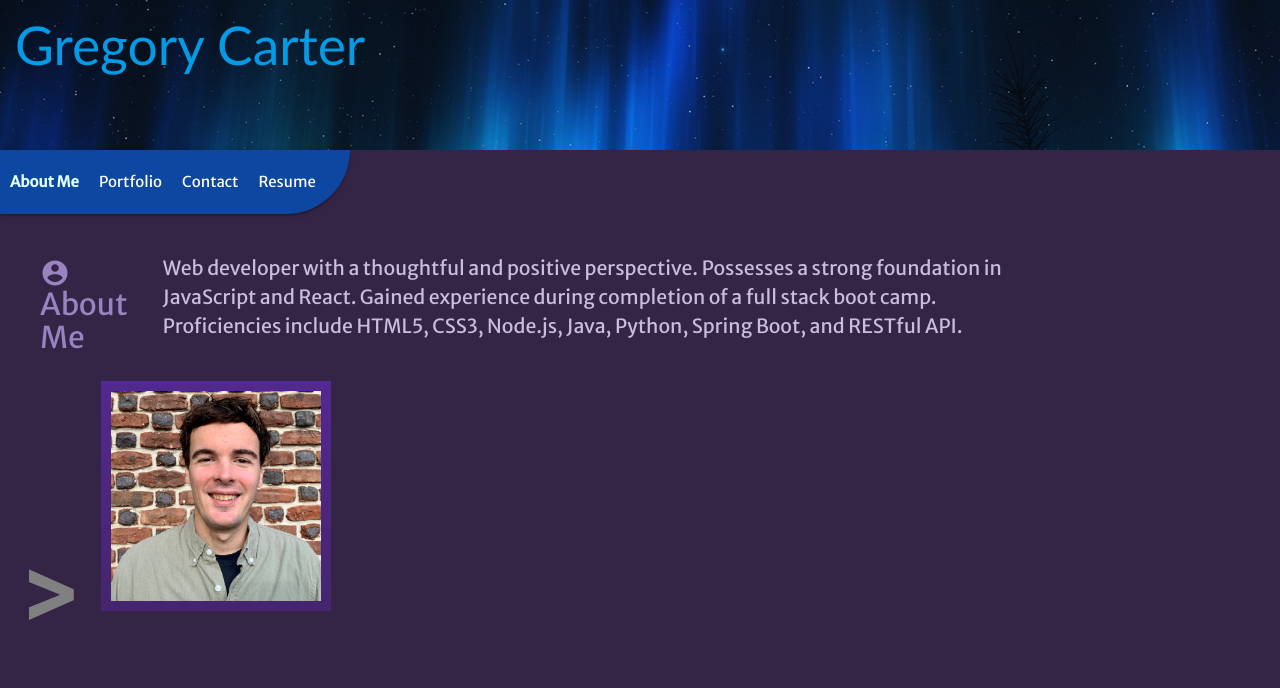
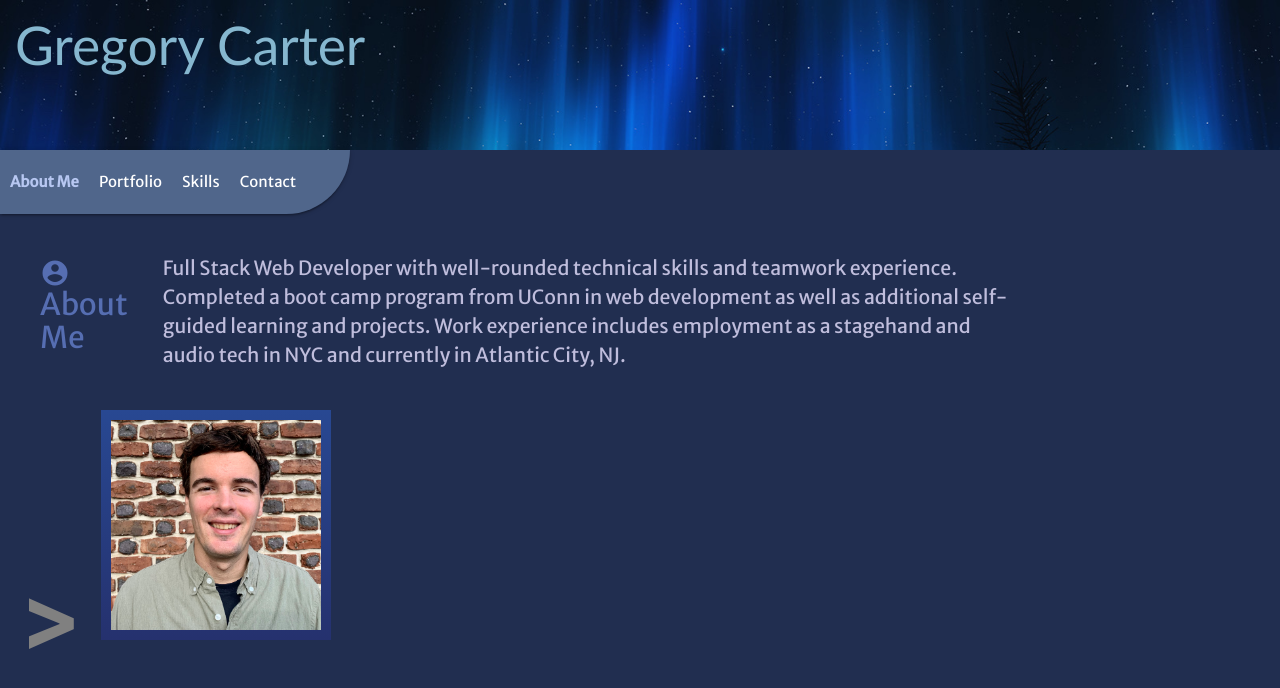
Before and after one commit to gregoryjohncarter/react-descriptive-materials, a React (Create React App) app: page / in a window 1280 px wide. Shown: the top 688 px of the page. Built offline with nearby package versions, Linux system fonts and the light colour scheme; a web font is replaced by a local one.

Commit message:
style/content update w/ new skills section

```diff
--- a/public/index.html
+++ b/public/index.html
@@ -14,6 +14,7 @@
     <link href="https://fonts.googleapis.com/css2?family=Merriweather+Sans&family=Source+Serif+Pro&display=swap" rel="stylesheet">
     <link rel="stylesheet" href="https://cdnjs.cloudflare.com/ajax/libs/materialize/1.0.0/css/materialize.min.css">
     <link href="https://fonts.googleapis.com/icon?family=Material+Icons" rel="stylesheet">
+    <link rel="stylesheet" type='text/css' href="https://cdn.jsdelivr.net/gh/devicons/devicon@latest/devicon.min.css" />
     <link rel="apple-touch-icon" href="%PUBLIC_URL%/logo192.png" />
     <!--
       manifest.json provides metadata used when your web app is installed on a
--- a/src/App.js
+++ b/src/App.js
@@ -5,23 +5,35 @@ import Header from './components/Header';
 import About from './components/About';
 import Portfolio from './components/Portfolio';
 import ContactForm from './components/Contact';
-import Resume from './components/Resume';
+import Skills from './components/Skills';
 
 function App() {
   const [showAbout, setShowAbout] = useState(true);
   const [showPortfolio, setShowPortfolio] = useState(false);
   const [showContact, setShowContact] = useState(false);
-  const [showResume, setShowResume] = useState(false);
+  const [showSkills, setShowSkills] = useState(false);
 
   const [categories] = useState([
     {
       section: 'About Me',
-      description: 'Web developer with a thoughtful and positive perspective. Possesses a strong foundation in JavaScript and React. Gained experience during completion of a full stack boot camp. Proficiencies include HTML5, CSS3, Node.js, Java, Python, Spring Boot, and RESTful API.',
+      description: 'Full Stack Web Developer with well-rounded technical skills and teamwork experience. Completed a boot camp program from UConn in web development as well as additional self-guided learning and projects. Work experience includes employment as a stagehand and audio tech in NYC and currently in Atlantic City, NJ.',
       icon: 'account_circle'
     },
-    { section: 'Portfolio', description: 'Please consider browsing through some of my projects. Also see additional GitHub links for more info.', icon:'dashboard' },
-    { section: 'Contact', description: 'Use this form to contact me with any questions or inquiries.', icon:'message' },
-    { section: 'Resume', description: 'This resume reflects upon my acquired skills and qualifications.', icon:'note' },
+    {
+      section: 'Portfolio',
+      description: 'Here are links to completed projects of mine hosted on Heroku, with additional GitHub repository links.',
+      icon:'dashboard'
+    },
+    {
+      section: 'Skills',
+      description: 'These are some of my technical skills ',
+      icon:'note'
+    },
+    {
+      section: 'Contact',
+      description: 'Here is my contact information with LinkedIn and GitHub profile links.',
+      icon:'message'
+    },
   ]);
 
   const [currentCategory, setCurrentCategory] = useState(categories[0]);
@@ -29,7 +41,7 @@ function App() {
   const about = (showAbout && <About currentCategory={currentCategory}></About>);
   const portfolio = (showPortfolio && <Portfolio currentCategory={currentCategory}></Portfolio>);
   const contact = (showContact && <ContactForm currentCategory={currentCategory}></ContactForm>);
-  const resume = (showResume && <Resume currentCategory={currentCategory}></Resume>);
+  const skills = (showSkills && <Skills currentCategory={currentCategory}></Skills>);
 
   return (
     <div>
@@ -45,8 +57,8 @@ function App() {
             showPortfolio={showPortfolio}
             setShowContact={setShowContact}
             showContact={showContact}
-            setShowResume={setShowResume}
-            showResume={showResume}
+            setShowSkills={setShowSkills}
+            showSkills={showSkills}
           ></Header>
         </div>
       </div>
@@ -57,7 +69,7 @@ function App() {
               {about}
               {portfolio}
               {contact}
-              {resume}
+              {skills}
             </div>
           </main>
         </div>
--- a/src/components/About/index.js
+++ b/src/components/About/index.js
@@ -14,7 +14,7 @@ function About({ currentCategory }) {
         <p className="gt">
           &gt;
         </p>
-        <img className="imgGreg" src={require("../../assets/images/linkedinselfie.jpg")} alt="greg-pic" height="230px" width="230px"/>
+        <img className="imgGreg" src={require("../../assets/images/GcarterPhoto.jpg")} alt="greg-pic" height="230px" width="230px"/>
       </div>
     </div>
   );
--- a/src/components/Contact/index.js
+++ b/src/components/Contact/index.js
@@ -20,11 +20,11 @@ function ContactForm({ currentCategory }) {
         </section>
         <form id="contact-form">
           <div className="width">
-            <label htmlFor="name" className="contact">Mobile phone:</label>
-            <p className="input-field gray">(203) 841 7713</p>
+            <label htmlFor="name" className="contact">Phone:</label>
+            <p className="input-field gray">(203) 841-7713</p>
           </div>
           <div className="width">
-            <label htmlFor="email" className="contact">Email address:</label>
+            <label htmlFor="email" className="contact">Email:</label>
             <p className="input-field gray">gregoryjohncarter@gmail.com</p>
           </div>
           <footer className="marginBot">
--- a/src/components/Header/index.js
+++ b/src/components/Header/index.js
@@ -9,11 +9,11 @@ function Header(props) {
     showAbout,
     showPortfolio,
     showContact,
-    showResume,
+    showSkills,
     setShowAbout,
     setShowPortfolio,
     setShowContact,
-    setShowResume,
+    setShowSkills,
   } = props;
 
   return (
@@ -28,8 +28,8 @@ function Header(props) {
         showPortfolio={showPortfolio}
         setShowContact={setShowContact}
         showContact={showContact}
-        setShowResume={setShowResume}
-        showResume={showResume}
+        setShowSkills={setShowSkills}
+        showSkills={showSkills}
       ></Nav>
     </div>
   );
--- a/src/components/Navigation/index.js
+++ b/src/components/Navigation/index.js
@@ -9,11 +9,11 @@ function Nav(props) {
     showAbout,
     showPortfolio,
     showContact,
-    showResume,
+    showSkills,
     setShowAbout,
     setShowPortfolio,
     setShowContact,
-    setShowResume
+    setShowSkills
   } = props;
 
   useEffect(() => {
@@ -27,7 +27,7 @@ function Nav(props) {
           Gregory Carter
         </a>
       </h2>
-      <nav className="blue darken-4">
+      <nav className="nav-color">
         <div className="nav-wrapper">
           <ul data-testid="nav-mobile" className="left">
             {categories.map((category) => (
@@ -39,10 +39,11 @@ function Nav(props) {
               >
                 <span className={currentCategory.section === category.section ? 'navStyle fontOne navGlow' : 'navStyle fontOne'} onClick={() => {
                     return (setCurrentCategory(category),
-                    category.section === 'About Me' && (setShowPortfolio(false), setShowContact(false), setShowResume(false), setShowAbout(true)),
-                    category.section === 'Portfolio' && (setShowAbout(false), setShowContact(false), setShowResume(false), setShowPortfolio(true)),
-                    category.section === 'Contact' && (setShowPortfolio(false), setShowAbout(false), setShowResume(false), setShowContact(true)),
-                    category.section === 'Resume' && (setShowAbout(false), setShowPortfolio(false), setShowContact(false), setShowResume(true)))
+                    category.section === 'About Me' && (setShowPortfolio(false), setShowContact(false), setShowSkills(false), setShowAbout(true)),
+                    category.section === 'Skills' && (setShowAbout(false), setShowPortfolio(false), setShowContact(false), setShowSkills(true)),
+                    category.section === 'Portfolio' && (setShowAbout(false), setShowContact(false), setShowSkills(false), setShowPortfolio(true)),
+                    category.section === 'Contact' && (setShowPortfolio(false), setShowAbout(false), setShowSkills(false), setShowContact(true))
+                    )
                   }
                 }
                 >
--- a/src/components/Resume/index.js
+++ /dev/null
@@ -1,16 +0,0 @@
-import React from 'react';
-import Pdf from '../../assets/GJCResumePage.pdf'
-
-function Resume({ currentCategory }) {
-  const { section, description, icon } = currentCategory;
-  return (
-    <div className="mobileResume box-bottom">
-      <section className="fontOne">
-        <h3 data-testid="h3tag" className="bodyFontAlt animate__animated animate__fadeIn resume"><i className="small material-icons">{icon}</i>{section}</h3>
-      </section>
-      <iframe className="pdf marginLeft" src={`${Pdf}#view=fitH`} title="GregorysResume" height="100%" width="100%"/>
-    </div>
-  );
-}
-
-export default Resume;
--- /dev/null
+++ b/src/components/Skills/index.js
@@ -0,0 +1,58 @@
+import React from 'react';
+
+function Skills({ currentCategory }) {
+  const { section, description, icon } = currentCategory;
+  return (
+    <div className="mobileResume box-bottom">
+      <section className="fontOne">
+        <h3 data-testid="h3tag" className="bodyFontAlt animate__animated animate__fadeIn resume"><i className="small material-icons">{icon}</i>{section}</h3>
+      </section>
+      <section className="skills">
+        <article className="wrapper">
+          <div className="marquee">
+            <div className="marquee__group">
+              <i className="devicon-python-plain icon-dimensions"></i>
+              <i className="devicon-javascript-plain icon-dimensions"></i>
+              <i className="devicon-nodejs-plain-wordmark icon-dimensions"></i>
+              <i className="devicon-react-original-wordmark icon-dimensions"></i>
+              <i className="devicon-bootstrap-plain-wordmark icon-dimensions"></i>
+              <i className="devicon-css3-plain-wordmark icon-dimensions"></i>
+              <i className="devicon-mongodb-plain-wordmark icon-dimensions"></i>
+            </div>
+            <div aria-hidden="true" className="marquee__group">
+            <i className="devicon-python-plain icon-dimensions"></i>
+              <i className="devicon-javascript-plain icon-dimensions"></i>
+              <i className="devicon-nodejs-plain-wordmark icon-dimensions"></i>
+              <i className="devicon-react-original-wordmark icon-dimensions"></i>
+              <i className="devicon-bootstrap-plain-wordmark icon-dimensions"></i>
+              <i className="devicon-css3-plain-wordmark icon-dimensions"></i>
+              <i className="devicon-mongodb-plain-wordmark icon-dimensions"></i>
+            </div>
+          </div>
+          <div className="marquee marquee--reverse reverse">
+            <div className="marquee__group">
+              <i className="devicon-java-plain-wordmark icon-dimensions"></i>
+              <i className="devicon-materialui-plain icon-dimensions"></i>
+              <i className="devicon-mysql-plain-wordmark icon-dimensions"></i>
+              <i className="devicon-git-plain-wordmark icon-dimensions"></i>
+              <i className="devicon-csharp-plain icon-dimensions"></i>
+              <i className="devicon-html5-plain-wordmark icon-dimensions"></i>
+              <i className="devicon-spring-original-wordmark icon-dimensions"></i>
+            </div>
+            <div aria-hidden="true" className="marquee__group">
+            <i className="devicon-java-plain-wordmark icon-dimensions"></i>
+              <i className="devicon-materialui-plain icon-dimensions"></i>
+              <i className="devicon-mysql-plain-wordmark icon-dimensions"></i>
+              <i className="devicon-git-plain-wordmark icon-dimensions"></i>
+              <i className="devicon-csharp-plain icon-dimensions"></i>
+              <i className="devicon-html5-plain-wordmark icon-dimensions"></i>
+              <i className="devicon-spring-original-wordmark icon-dimensions"></i>
+            </div>
+          </div>
+        </article>
+      </section>
+    </div>
+  );
+}
+
+export default Skills;
--- a/src/index.css
+++ b/src/index.css
@@ -1,8 +1,17 @@
 :root {
-  --primary: #8c54ff;
-  --secondary: lightcyan;
-  --bg: #342547;
+  --primary: #293bff;
+  --secondary: #b7c7f1;
+  --bg: #212e50;
   --test: #2d2d2d;
+  --color-text: #1f3d7d;
+  --color-bg: #212e50;
+  --color-bg-accent: #98a2c5;
+
+  --size: clamp(10rem, 1rem + 40vmin, 30rem);
+  --gap: calc(var(--size) / 14);
+  --duration: 50s;
+  --scroll-start: 0;
+  --scroll-end: calc(-100% - var(--gap));
 }
 
 body {
@@ -37,6 +46,10 @@ code {
   position: relative;
 }
 
+.nav-color {
+  background-color: #708bb49a;
+}
+
 .z-index-bot {
   z-index: 1;
 }
@@ -54,7 +67,8 @@ code {
 }
 
 .palatino {
-  font-family: 'Trebuchet MS', 'Lucida Grande', 'Lucia Sans Unicode', 'Lucida Sans', 'Tahoma', 'sans-serif'
+  font-family: 'Trebuchet MS', 'Lucida Grande', 'Lucia Sans Unicode', 'Lucida Sans', 'Tahoma', 'sans-serif';
+  color: #86b7cf;
 }
 
 nav a:hover {
@@ -73,7 +87,7 @@ nav a:hover {
     width: 100%;
     height: 4px;
     border-radius: 4px;
-    background-color: #7ebcde;
+    background-color: #4481a3;
     bottom: 0;
     left: 0;
     transform-origin: right;
@@ -112,29 +126,6 @@ textarea {
 .navActive {
   color: var(--secondary);
   font-weight: bold;
-}
-
-@keyframes pulse-blue {
-  0% {
-    border-radius: 10px;
-    transform: scale(0.95);
-    box-shadow: 0 0 0 0 rgba(52, 172, 224, 0.7);
-  }
-
-  70% {
-    border-radius: 15px;
-    transform: scale(1);
-    box-shadow: 0 0 0 10px rgba(52, 172, 224, 0);
-  }
-
-  100% {
-    transform: scale(0.95);
-    box-shadow: 0 0 0 0 rgba(52, 172, 224, 0);
-  }
-}
-
-.navGlow {
-  animation: pulse-blue 2s infinite;
 }
 
 .iconHover, .socialHover {
@@ -191,7 +182,7 @@ section {
 }
 
 .bodyFont {
-  color: #c8bddc;
+  color: #bfbddc;
   font-size: 19.5px;
   padding-left: 20px;
   padding-right: 45px;
@@ -204,7 +195,7 @@ section {
 }
 
 .bodyFontAlt {
-  color: #9983c1;
+  color: #566eb2;
   margin-left: 15px;
   padding-top: 10px;
 }
@@ -213,7 +204,7 @@ section {
   max-width: 450px;
   padding: 1rem;
   position: relative;
-  background: linear-gradient(to bottom, rgb(82, 40, 146), rgb(69, 37, 110));
+  background: linear-gradient(to bottom, rgb(40, 72, 146), rgb(37, 49, 110));
   padding: 10px;
   opacity: 1;
   margin-bottom: 15px;
@@ -277,7 +268,7 @@ button:hover {
 }
 
 .border {
-  border: 8px solid #e0e0e051;
+  border: 8px solid #e0e0e020;
   border-radius: 100px;
   overflow: hidden;
 }
@@ -313,7 +304,7 @@ button:hover {
   border-bottom-left-radius: 20px;
   border-top: 20px solid rgba(73, 73, 73, 0.8);
   border-width: 20px 0px 0px;
-  border-image: repeating-linear-gradient( -45deg, transparent, transparent 5px, #3d3d3d 6px, #8f779b 40px) 25 0;
+  border-image: repeating-linear-gradient(-45deg, #626385 10px, transparent 5px, #423f60 6px, #8c8caa 40px) 25 0;
 }
 
 .secondary span {
@@ -361,7 +352,7 @@ button:hover {
 .thought {
   background-image: url("./assets/images/NTATscreen.png");
   background-size: cover;
-  background-position-y: -18px;
+  background-position-y: -15px;
   opacity: .6;
 }
 
@@ -417,7 +408,7 @@ button:hover {
 .contact {
   font-family: 'Book Antiqua', 'Georgia', 'Serif';
   font-size: 25px;
-  border-bottom: 5px solid #463c56;
+  border-bottom: 5px solid #415079;
 }
 
 /* Portfolio styles END */
@@ -437,9 +428,94 @@ button:hover {
   font-style: italic;
 }
 
-.pdf {
-  height: 700px;
-  width: 700px;
+.skills {
+  display: grid;
+  align-content: center;
+  overflow: hidden;
+  gap: var(--gap);
+  width: 100%;
+  min-height: 50vh;
+  font-family: system-ui, sans-serif;
+  font-size: 1rem;
+  line-height: 1.5;
+  color: var(--color-text);
+  background-color: var(--color-bg);
+
+}
+
+.icon-dimensions {
+  /* width: 150px;
+  height: 150px; */
+  font-size: 85px;
+}
+
+.wrapper {
+  display: flex;
+  flex-direction: column;
+  gap: var(--gap);
+  margin: auto;
+  max-width: 100vw;
+}
+
+.reverse {
+  /* right: -50px; */
+  position: relative;
+}
+
+.marquee i {
+  display: grid;
+  place-items: center;
+  width: var(--size);
+  fill: var(--color-text);
+  background: var(--color-bg-accent);
+  /* aspect-ratio: 16/9; */
+  padding: calc(var(--size) / 10);
+  border-radius: 0.5rem;
+}
+
+.marquee {
+  display: flex;
+  overflow: hidden;
+  user-select: none;
+  gap: var(--gap);
+  mask-image: linear-gradient(
+    var(--mask-direction, to right),
+    hsl(0 0% 0% / 0),
+    hsl(0 0% 0% / 1) 20%,
+    hsl(0 0% 0% / 1) 80%,
+    hsl(0 0% 0% / 0)
+  );
+}
+
+.marquee__group {
+  flex-shrink: 0;
+  display: flex;
+  align-items: center;
+  justify-content: space-around;
+  gap: var(--gap);
+  min-width: 50%;
+  animation: scroll-x var(--duration) linear infinite;
+}
+
+.marquee--reverse .marquee__group {
+  animation-direction: reverse;
+  animation-delay: -3s;
+}
+
+@keyframes scroll-x {
+  from {
+    transform: translateX(var(--scroll-start));
+  }
+  to {
+    transform: translateX(var(--scroll-end));
+  }
+}
+
+@keyframes fade {
+  to {
+    opacity: 0;
+    visibility: hidden;
+  }
 }
 
 .marginLeft {
@@ -466,10 +542,6 @@ button:hover {
 .wiper-enter {
   animation-name: wiper-enter;
   animation-duration: 1.25s;
-}
-
-.resume {
-  margin-left: 45px;
 }
 
 .marginBot {
@@ -1053,7 +1125,7 @@ button:hover {
   }
 
   .bodyFont {
-    font-size: 15px;
+    font-size: 14px;
     margin-left: 37px;
   }
 
```
Also changed, not shown: src/assets/images/GcarterPhoto.jpg (renamed from src/assets/images/linkedinselfie.jpg), 1 other file (tests, documents, lock files or other folders).
